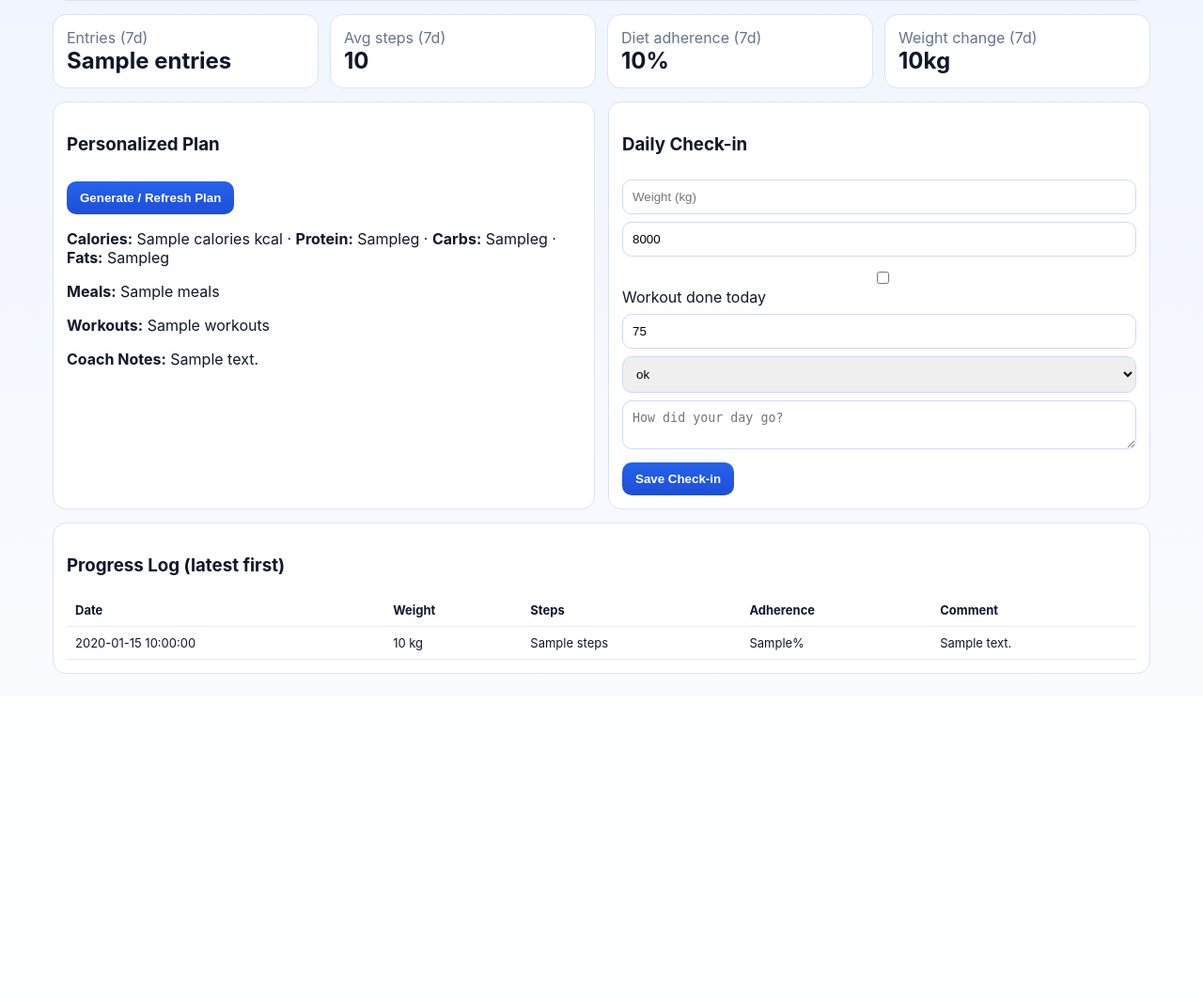
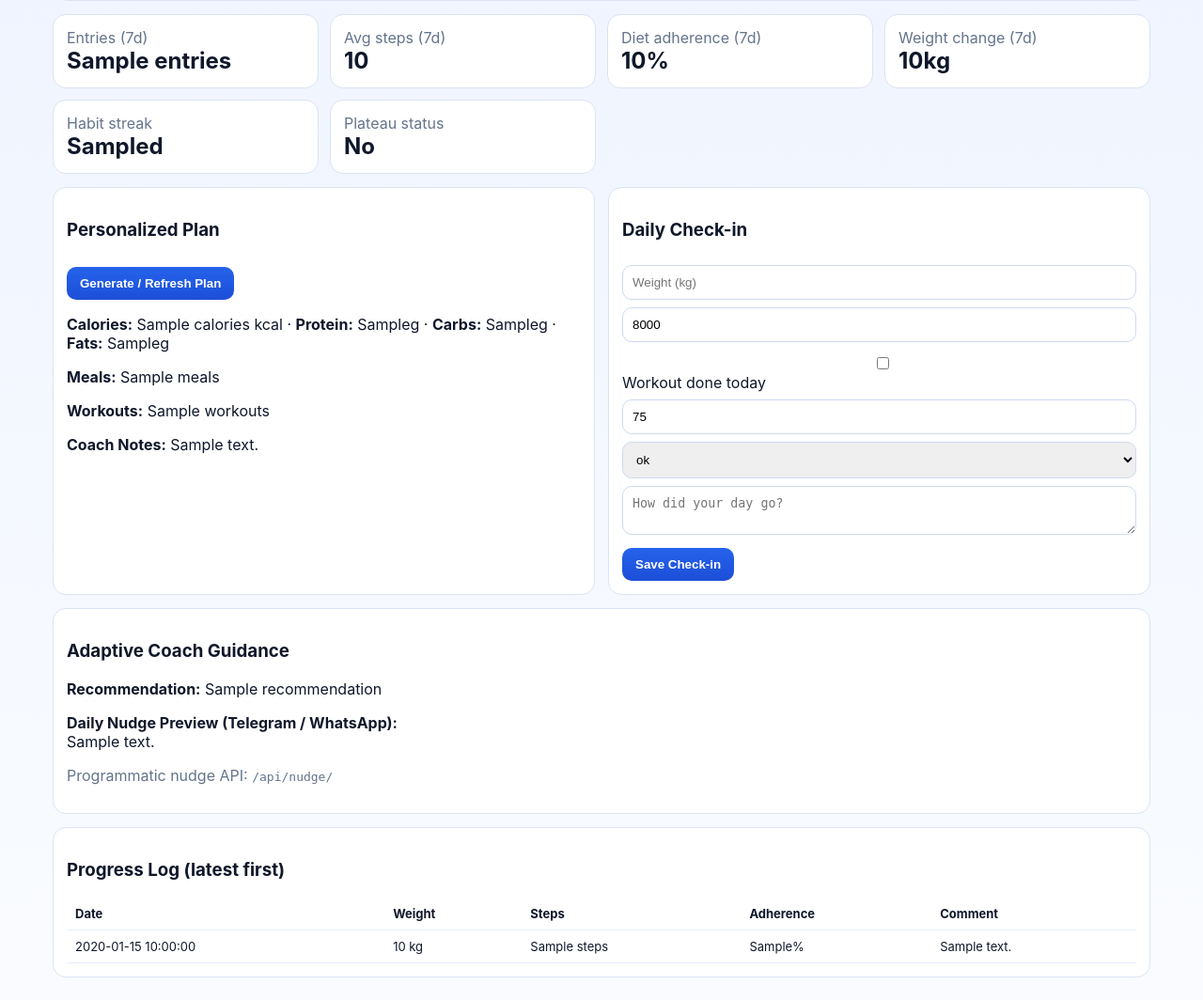
Before and after one commit to forgerajesh/beautiful-ai-studio, a FastAPI app: template projects/diet-exercise-coach/templates/dashboard.html in a window 1280 px wide. Shown: the part 128-1192 px from the top of the page at 94% size. Before the commit the page ends 845 px from the top, so only its background shows below. Run offline with FastAPI, Linux system fonts and the light colour scheme; the template is opened without the code that fills it: most values are stand-ins (such as "Sample title", 1, 10 or a date in 2020).

Commit message:
Wave-3 diet coach: streaks, plateau detection, adaptive guidance, nudge API

```diff
--- a/projects/diet-exercise-coach/app/main.py
+++ b/projects/diet-exercise-coach/app/main.py
@@ -256,6 +256,85 @@ def weekly_summary(user_id: int):
     }
 
 
+def adherence_streak(user_id: int) -> int:
+    c = conn()
+    rows = c.execute(
+        "select diet_adherence, steps from checkins where user_id=? order by date desc, id desc limit 60",
+        (user_id,),
+    ).fetchall()
+    c.close()
+
+    streak = 0
+    for r in rows:
+        ok = int(r["diet_adherence"] or 0) >= 70 and int(r["steps"] or 0) >= 7000
+        if not ok:
+            break
+        streak += 1
+    return streak
+
+
+def advanced_progress(user_id: int):
+    c = conn()
+    rows = c.execute(
+        "select date, weight_kg, steps, diet_adherence, workout_done from checkins where user_id=? order by date desc, id desc limit 14",
+        (user_id,),
+    ).fetchall()
+    c.close()
+
+    if not rows:
+        return {
+            "streak_days": 0,
+            "plateau": False,
+            "recommendation": "Log your first 3-4 check-ins to unlock adaptive guidance.",
+        }
+
+    streak = adherence_streak(user_id)
+    weights = [r["weight_kg"] for r in rows if r["weight_kg"] is not None]
+    plateau = False
+    if len(weights) >= 10:
+        window = weights[:10]
+        plateau = abs(window[0] - window[-1]) <= 0.3
+
+    avg_adherence = int(mean([r["diet_adherence"] for r in rows if r["diet_adherence"] is not None]))
+    avg_steps = int(mean([r["steps"] for r in rows if r["steps"] is not None]))
+
+    if plateau and avg_adherence >= 75:
+        recommendation = (
+            "Plateau detected: keep protein high, add 2,000 daily steps, and run a 4-day calorie-tight phase "
+            "(or one high-carb refeed day if energy is low)."
+        )
+    elif avg_adherence < 70:
+        recommendation = "Primary lever: increase adherence to 80%+ this week. Keep meals simple and pre-planned."
+    elif avg_steps < 8000:
+        recommendation = "Increase non-exercise activity: aim 8k-10k steps/day before changing calories."
+    else:
+        recommendation = "Progress signal is healthy. Stay consistent and reassess in 7 days."
+
+    return {
+        "streak_days": streak,
+        "plateau": plateau,
+        "recommendation": recommendation,
+    }
+
+
+def build_daily_nudge(user: sqlite3.Row, weekly: dict | None, adv: dict):
+    first = user["name"].split()[0]
+    adherence = weekly.get("avg_adherence") if weekly else None
+    steps = weekly.get("avg_steps") if weekly else None
+    trend = weekly.get("weight_change_kg") if weekly else None
+
+    trend_text = "stable"
+    if trend is not None:
+        trend_text = "down" if trend < 0 else "up" if trend > 0 else "stable"
+
+    return (
+        f"🔥 {first}, quick coach check-in: streak {adv['streak_days']} day(s). "
+        f"7-day adherence: {adherence if adherence is not None else '—'}%, "
+        f"steps: {steps if steps is not None else '—'}, trend: {trend_text}. "
+        f"Today’s focus: {adv['recommendation']}"
+    )
+
+
 @app.on_event("startup")
 def startup():
     init_db()
@@ -353,6 +432,9 @@ def dashboard(user_id: int, request: Request):
     checkins = c.execute("select * from checkins where user_id=? order by id desc limit 30", (user_id,)).fetchall()
     c.close()
 
+    weekly = weekly_summary(user_id)
+    adv = advanced_progress(user_id)
+
     return templates.TemplateResponse(
         "dashboard.html",
         {
@@ -360,7 +442,9 @@ def dashboard(user_id: int, request: Request):
             "user": user,
             "plan": plan,
             "checkins": checkins,
-            "analytics": weekly_summary(user_id),
+            "analytics": weekly,
+            "advanced": adv,
+            "nudge_preview": build_daily_nudge(user, weekly, adv),
             "me": current_user(request),
         },
     )
@@ -495,4 +579,25 @@ def api_progress(user_id: int):
 
 @app.get("/api/analytics/weekly/{user_id}")
 def api_weekly_analytics(user_id: int):
-    return {"ok": True, "weekly": weekly_summary(user_id)}
+    return {"ok": True, "weekly": weekly_summary(user_id), "advanced": advanced_progress(user_id)}
+
+
+@app.get("/api/nudge/{user_id}")
+def api_nudge(user_id: int):
+    c = conn()
+    user = c.execute("select * from users where id=?", (user_id,)).fetchone()
+    c.close()
+    if not user:
+        raise HTTPException(status_code=404, detail="User not found")
+
+    weekly = weekly_summary(user_id)
+    adv = advanced_progress(user_id)
+    msg = build_daily_nudge(user, weekly, adv)
+    return {
+        "ok": True,
+        "message": msg,
+        "channels": {
+            "telegram": {"status": "ready_for_integration", "payload_preview": msg},
+            "whatsapp": {"status": "ready_for_integration", "payload_preview": msg},
+        },
+    }
--- a/projects/diet-exercise-coach/templates/dashboard.html
+++ b/projects/diet-exercise-coach/templates/dashboard.html
@@ -38,6 +38,8 @@
       <div class='kpi'><div class='muted'>Avg steps (7d)</div><div class='v'>{{analytics.avg_steps if analytics and analytics.avg_steps else "—"}}</div></div>
       <div class='kpi'><div class='muted'>Diet adherence (7d)</div><div class='v'>{{analytics.avg_adherence ~ "%" if analytics and analytics.avg_adherence else "—"}}</div></div>
       <div class='kpi'><div class='muted'>Weight change (7d)</div><div class='v'>{{analytics.weight_change_kg ~ "kg" if analytics and analytics.weight_change_kg is not none else "—"}}</div></div>
+      <div class='kpi'><div class='muted'>Habit streak</div><div class='v'>{{advanced.streak_days if advanced else 0}}d</div></div>
+      <div class='kpi'><div class='muted'>Plateau status</div><div class='v'>{{"Yes" if advanced and advanced.plateau else "No"}}</div></div>
     </div>
 
     <div class='grid'>
@@ -71,6 +73,13 @@
     </div>
 
     <div class='card' style='margin-top:14px'>
+      <h3>Adaptive Coach Guidance</h3>
+      <p><b>Recommendation:</b> {{advanced.recommendation if advanced else "Keep logging data for better guidance."}}</p>
+      <p><b>Daily Nudge Preview (Telegram / WhatsApp):</b><br>{{nudge_preview}}</p>
+      <p class='muted'>Programmatic nudge API: <code>/api/nudge/{{user.id}}</code></p>
+    </div>
+
+    <div class='card' style='margin-top:14px'>
       <h3>Progress Log (latest first)</h3>
       <table>
         <thead><tr><th>Date</th><th>Weight</th><th>Steps</th><th>Adherence</th><th>Comment</th></tr></thead>
```
Also changed, not shown: projects/diet-exercise-coach/README.md.
